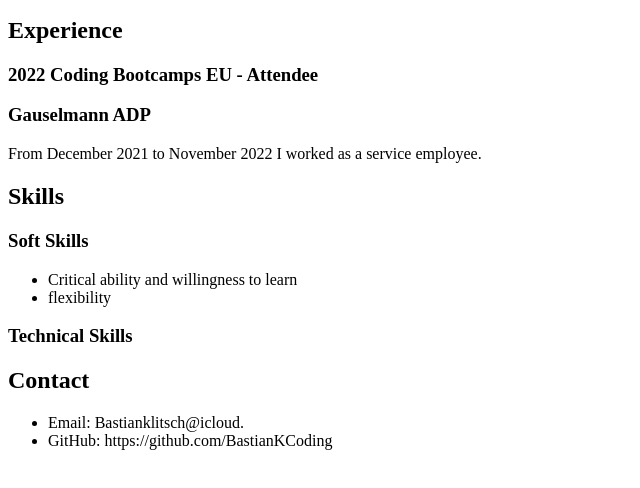
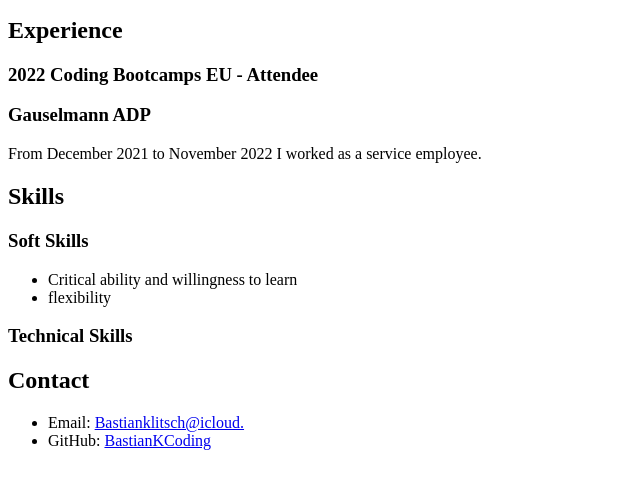
Before and after one commit to BastianKCoding/cv, a plain HTML site: page index.html in a window 1280 px wide. Shown: the part 110-598 px from the top of the page, without its empty margins (0-640 px from the left). Drawn offline with Linux system fonts and the light colour scheme.

Commit message:
added <a href> to email and github

```diff
--- a/index.html
+++ b/index.html
@@ -44,8 +44,8 @@
         <article>
           <h2>Contact</h2>
           <ul>
-            <li>Email:  Bastianklitsch@icloud.</li>
-            <li>GitHub: https://github.com/BastianKCoding</li>
+            <li> Email: <a href="mailto:bastianklitsch@icloud.com">Bastianklitsch@icloud.</a></li>
+            <li> GitHub: <a href="https://github.com/BastianKCoding">BastianKCoding</a> </li>
           </ul>
 
           </P>
```
